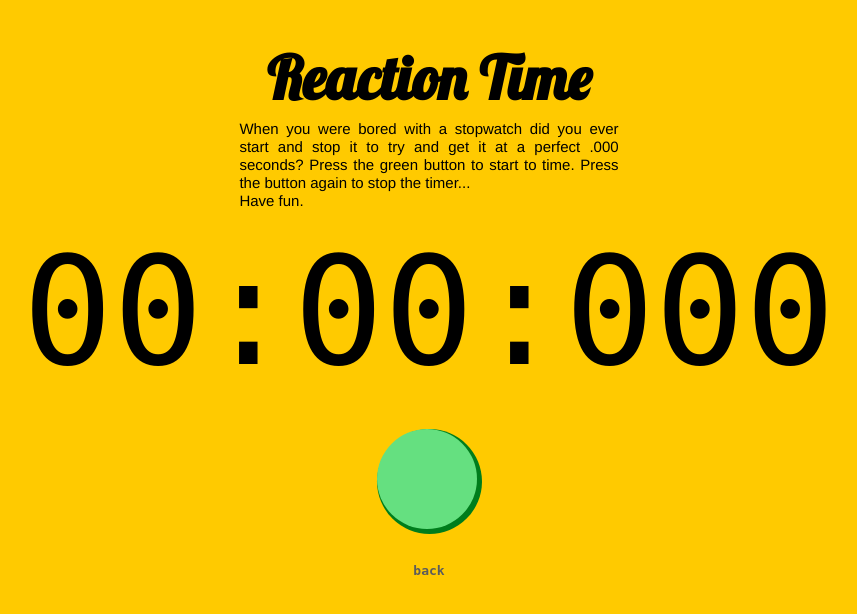
After one commit to scotthso-zz/20Days, a PHP site: page /day1/day1.html in a window 1280 px wide. The commit adds this page. Shown: the top 614 px of the page, without its empty margins (211-1068 px from the left). Run offline with PHP 8.4, Linux system fonts and the light colour scheme.

Commit message:
Day 1 Webpage plus a few changes to the homepage

```diff
--- a/about.html
+++ b/about.html
@@ -18,16 +18,16 @@ a:active {text-decoration:none;}
     <body>
     <h1>SCOTT SO</h1>
     <h4>EST. 1995</h4>
-
+    <br>
     <p>My name is Scott So and I am a Software Engineer at the University of Waterloo.
 
 I used to be a competitive swimmer until school work took over. I currently play the guitar and used to play the piano. I am a huge NBA fan and I love Jeremy Lin and his story.
 
-I have travelled to Kenya and South Africa to help out with less fortunate children by painting classrooms, tutoring them English and building buildings.
+I have travelled to Kenya and South Africa to help out with less fortunate children by painting classrooms, tutoring them in English and constructing building foundations.
 
 I am an aspiring entrepreneur hoping to start my own company before I graduate.
 
-I love programming and are comfortable with Java and I dabble in C and C++. Right now I am focusing on programming Android applications and is aiming to be proficient in it.
+I love programming and are comfortable with Java, C and C++. Right now I am focusing on being proficient in Android programming.
 
 I love designing things, photography and photoshopping. Check out my gallery, which is only a small portion as I lost all my files a while back…
 
--- /dev/null
+++ b/day1/day1.css
@@ -0,0 +1,65 @@
+@import url(http://fonts.googleapis.com/css?family=Lobster);
+@import url(http://fonts.googleapis.com/css?family=Lato);
+
+html {
+    font-family: 'Lobster', 'cursive';
+}
+
+h1 {
+    font-size: 60px;
+    margin-bottom: -10px;
+}
+body {
+    background: #FFCA00;
+}
+
+#time {
+    font-size: 150px;
+}
+
+.container {
+    text-align: center;
+    margin: 0 auto;
+}
+
+.circle {
+
+    display:inline-block;
+    margin-top: 30px;
+    background: #007D1C   ;
+    height: 105px;
+    width: 105px;
+    border-radius: 50%;
+
+}
+
+.circleInner {
+
+    position:relative;
+
+    background: #65E080 ;
+    height: 100px;
+    width: 100px;
+    border-radius: 50%;
+
+}
+.circleInner:hover {
+background-color: #00C12B  ;
+}
+
+.circleInner:active {
+ background-color: #24913C;
+
+}
+
+
+p {
+    margin-left: 35%;
+    margin-right: 35%;
+    text-align: justify; text-justify: inter-cluster;
+    line-height: 18px;
+    font-weight: lighter;
+    font-family: helvetica;
+    font-size: 15px;
+
+}
--- /dev/null
+++ b/day1/day1.html
@@ -0,0 +1,45 @@
+<!DOCTYPE html>
+<html lang="en">
+    <head>
+
+        <style>
+a:link {color:#5c5c5c;}      /* unvisited link */
+a:visited {color:#5c5c5c;}  /* visited link */
+a:hover {color:#000000;}  /* mouse over link */
+a:active {color:#FF0000;}
+a:link {text-decoration:none;}
+a:visited {text-decoration:none;}
+a:hover {text-decoration:none;}
+a:active {text-decoration:none;}
+       </style>
+
+        <meta charset="utf-8">
+     <link rel="stylesheet" href="day1.css">
+
+
+        </head>
+    <body onload = "show();">
+        <script src="day1.js"></script>
+
+        <center><h1>Reaction Time</h1></center>
+        <p>When you were bored with a stopwatch did you ever start and stop it to try and get it at a perfect .000 seconds? Press the green button to start to time. Press the button again to stop the timer... <br> Have fun. </p>
+
+
+        <center><font face ="monospace"><div><span id="time"></span></div></font></center>
+
+
+        <div class = "container">
+    <div class = "circle">
+        <intput type="button" onclick="start();"><div class = "circleInner"></div></intput>
+            </div>
+
+
+        </div>
+
+
+
+
+        <center><h4><font face = "monospace"><a href = "http://scotthso.com/hundred_days.html">back</a></font></h4></center>
+
+    </body>
+    </html>
--- /dev/null
+++ b/day1/day1.js
@@ -0,0 +1,84 @@
+var	clsStopwatch = function() {
+		// Private vars
+		var	startAt	= 0;	// Time of last start / resume. (0 if not running)
+		var	lapTime	= 0;	// Time on the clock when last stopped in milliseconds
+
+		var	now	= function() {
+				return (new Date()).getTime();
+			};
+
+		// Public methods
+		// Start or resume
+		this.start = function() {
+				startAt	= startAt ? startAt : now();
+			};
+
+		// Stop or pause
+		this.stop = function() {
+				// If running, update elapsed time otherwise keep it
+				lapTime	= startAt ? lapTime + now() - startAt : lapTime;
+				startAt	= 0; // Paused
+			};
+
+		// Reset
+		this.reset = function() {
+				lapTime = startAt = 0;
+			};
+
+		// Duration
+		this.time = function() {
+				return lapTime + (startAt ? now() - startAt : 0);
+			};
+	};
+
+var x = new clsStopwatch();
+var $time;
+var clocktimer;
+
+function pad(num, size) {
+	var s = "0000" + num;
+	return s.substr(s.length - size);
+}
+
+function formatTime(time) {
+	var m = s = ms = 0;
+	var newTime = '';
+
+
+	time = time % (60 * 60 * 1000);
+	m = Math.floor( time / (60 * 1000) );
+	time = time % (60 * 1000);
+	s = Math.floor( time / 1000 );
+	ms = time % 1000;
+
+	newTime = pad(m, 2) + ':' + pad(s, 2) + ':' + pad(ms, 3);
+	return newTime;
+}
+
+function show() {
+	$time = document.getElementById('time');
+	update();
+}
+
+function update() {
+	$time.innerHTML = formatTime(x.time());
+}
+
+var action = 1;
+function start() {
+
+    if(action == 1) {
+
+	clocktimer = setInterval("update()", 1);
+	x.start();
+        action = 2;
+} else {
+    stop();
+    action = 1;
+ }
+}
+
+function stop() {
+	x.stop();
+	clearInterval(clocktimer);
+}
--- a/hundred_days.html
+++ b/hundred_days.html
@@ -19,15 +19,15 @@ a:active {text-decoration:none;}
     <body>
 
         <h1>100 Days of Code</h1>
-
+         <br>
         <p>Going to attempt to code one website per day for a hundred days. Inspired by <font face = "monospace"><a href = "http://jenniferdewalt.com/">Jennifer Dewalt</a></font> and <font face = "monospace"><a href = "https://giveit100.com/@rainloft/2bjr46">Thuong Vu</a></font>. Check out my <font face = "monospace"><a href = "myeyes.html">blog</a></font> to read about my struggles for each project.</p>
 
 
         <hr width = 30%>
 
-        <h4><font face = "monospace"><a href = "index.html">Day 1: This Website</a></font></h4>
+        <h4><font face = "monospace"><a href = "index.html">Day 0: This Website</a></font></h4>
 
-        <!--<h4><font face = "monospace"><a href = "index.html">Day 2: This Website</a></font></h4>-->
+        <h4><font face = "monospace"><a href = "day1/day1.html">Day 1: Reaction Time</a></font></h4>
 
     <h4><font face = "monospace"><a href = "index.html">back</a></font></h4>
     </body>
--- a/index.html
+++ b/index.html
@@ -21,12 +21,12 @@ a:active {text-decoration:none;}
 
     <body>
     <center>
-        <img src = "headshot.png" alt = "headshot" align = "center" width = 200px >
-        <h4><font face = "monospace"><a href = "about.html">about me</a></font></h4>
+        <img src = "headshot.png" alt = "headshot" align = "center" width = 200px style="padding:20px;" >
+
         <h4><font face = "monospace"><a href = "code.html">CODE;</a></font></h4>
         <h4><font face = "monospace"><a href = "hundred_days.html">100 Days of Code</a></font></h4>
         <h4><font face = "monospace"><a href = "illmind.html">Inside my ill mind</a></font></h4>
-
+        <h4><font face = "monospace"><a href = "about.html">about me</a></font></h4>
       </center>
 
 
--- a/style.css
+++ b/style.css
@@ -12,7 +12,7 @@ img.resize {
     margin-top: 2cm;
     margin-left: 30cm;
     margin-right: auto;
-
+    margin-bottom: 1cm;
 }
 
 a:link {text-decoration:none;}
@@ -28,7 +28,7 @@ h1 {
 
 h3 {
 
-    font-weight: lighter;
+    font-weight:bolder;
     text-align: center;
 }
 
@@ -43,7 +43,7 @@ h4 {
 
 p {
 
-    margin-top: 0.5;
+
     margin-left: 35%;
     margin-right: 35%;
     text-align: justify; text-justify: inter-cluster;
```
Also changed, not shown: illmind.html (+26 -1 lines), 1 other file.
